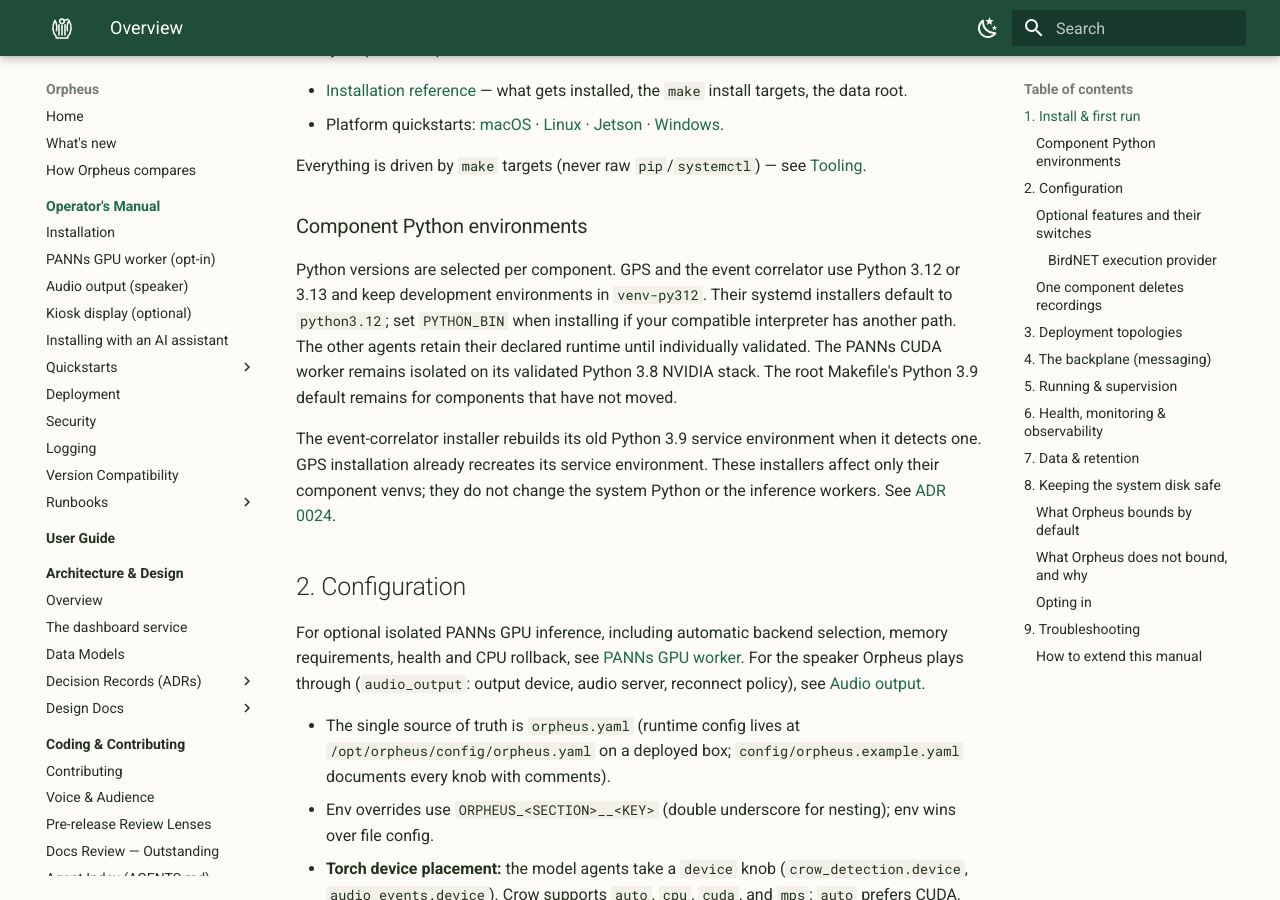
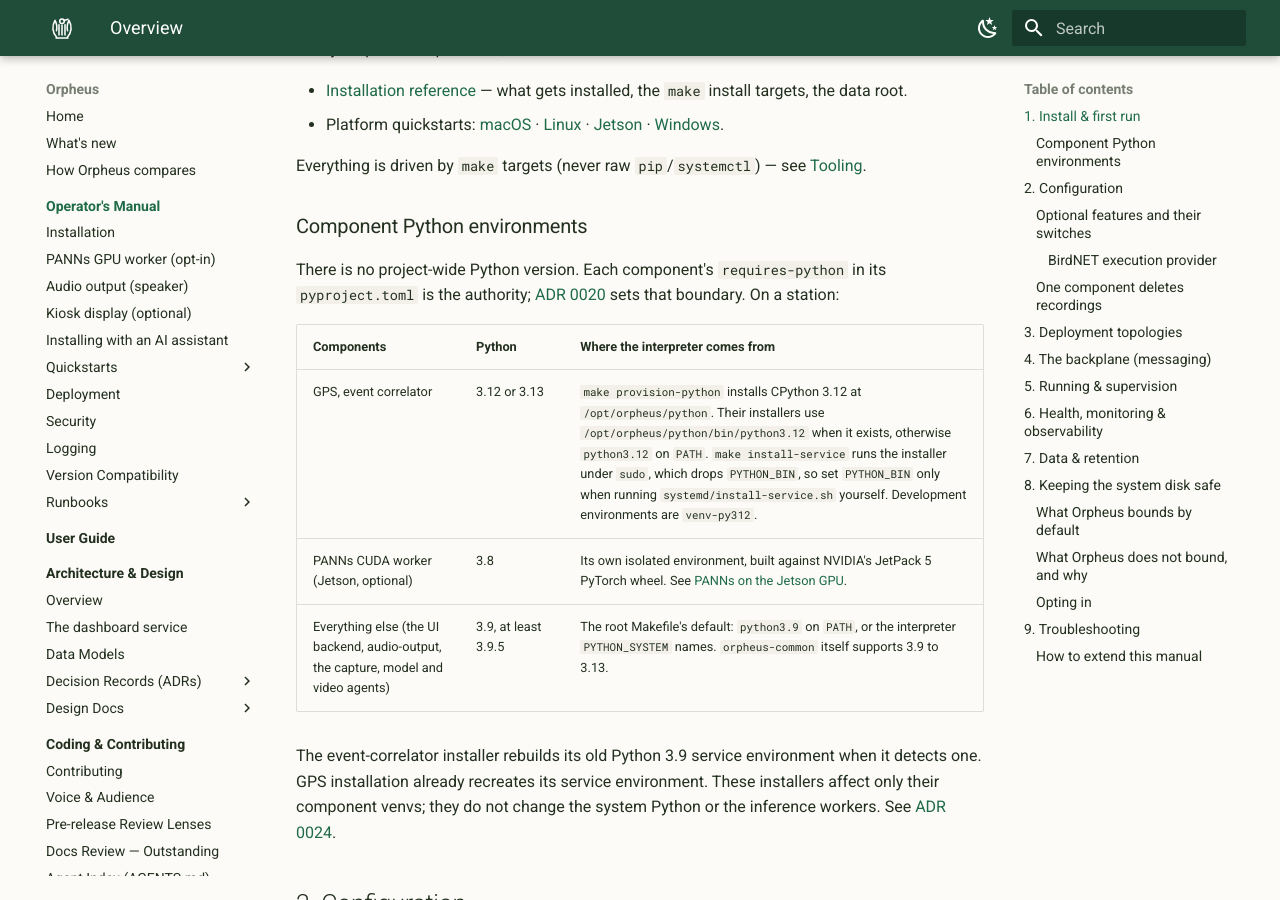
Before and after one commit to scottchronicity/orpheus, an MkDocs documentation site: the page built from docs/operator-manual/index.md, in a window 1280 px wide and 900 px high, scrolled down 1101 px. Built offline with MkDocs 1.6.1 and Material for MkDocs 9.7.7, drawn with Linux system fonts in a browser that asks for light colours.

Commit message:
docs: one canonical statement of which component runs which Python
The pages disagreed with each other and with the installers. The Jetson
quickstart said every component pins >=3.9,<3.10. The operator manual said
the GPS and correlator installers default to python3.12 and to set
PYTHON_BIN, but they prefer /opt/orpheus/python/bin/python3.12 and
make install-service drops PYTHON_BIN under sudo. The Linux quickstart said
JetPack's system Python 3.9.5 carries the CUDA bindings, but GPU inference
runs in the PANNs worker's isolated Python 3.8. The install-troubleshooting
table framed 3.9 as a project-wide hardware pin.

Per ADR 0020 there is no project-wide version. Operator manual section 1,
"Component Python environments", now carries the table: GPS and the
correlator on 3.12/3.13 (with provision-python), the PANNs worker on 3.8,
everything else on the root 3.9 default. The other pages link to it
instead of restating it. ADR 0024 keeps its decision text, with a dated
note that the installer default it describes was superseded by 3b25828.

```diff
--- a/docs/operator-manual/index.md
+++ b/docs/operator-manual/index.md
@@ -48,13 +48,15 @@ Everything is driven by `make` targets (never raw `pip`/`systemctl`) — see
 
 ### Component Python environments
 
-Python versions are selected per component. GPS and the event correlator use
-Python 3.12 or 3.13 and keep development environments in `venv-py312`. Their
-systemd installers default to `python3.12`; set `PYTHON_BIN` when installing if
-your compatible interpreter has another path. The other agents retain their
-declared runtime until individually validated. The PANNs CUDA worker remains
-isolated on its validated Python 3.8 NVIDIA stack. The root Makefile's Python
-3.9 default remains for components that have not moved.
+There is no project-wide Python version. Each component's `requires-python` in
+its `pyproject.toml` is the authority; [ADR 0020](../adr/0020-portable-capabilities-and-runtime-boundaries.md)
+sets that boundary. On a station:
+
+| Components | Python | Where the interpreter comes from |
+|---|---|---|
+| GPS, event correlator | 3.12 or 3.13 | `make provision-python` installs CPython 3.12 at `/opt/orpheus/python`. Their installers use `/opt/orpheus/python/bin/python3.12` when it exists, otherwise `python3.12` on `PATH`. `make install-service` runs the installer under `sudo`, which drops `PYTHON_BIN`, so set `PYTHON_BIN` only when running `systemd/install-service.sh` yourself. Development environments are `venv-py312`. |
+| PANNs CUDA worker (Jetson, optional) | 3.8 | Its own isolated environment, built against NVIDIA's JetPack 5 PyTorch wheel. See [PANNs on the Jetson GPU](panns-gpu.md). |
+| Everything else (the UI backend, audio-output, the capture, model and video agents) | 3.9, at least 3.9.5 | The root Makefile's default: `python3.9` on `PATH`, or the interpreter `PYTHON_SYSTEM` names. `orpheus-common` itself supports 3.9 to 3.13. |
 
 The event-correlator installer rebuilds its old Python 3.9 service environment
 when it detects one. GPS installation already recreates its service environment.
```
Also changed, not shown: docs/JETSON_QUICKSTART.md (+5 -6 lines), docs/LINUX_QUICKSTART.md (+1 -1 lines), docs/adr/0024-independent-python-312-runtime-migration.md (+6 -1 lines), docs/llm-assisted-install.md (+1 -1 lines).
